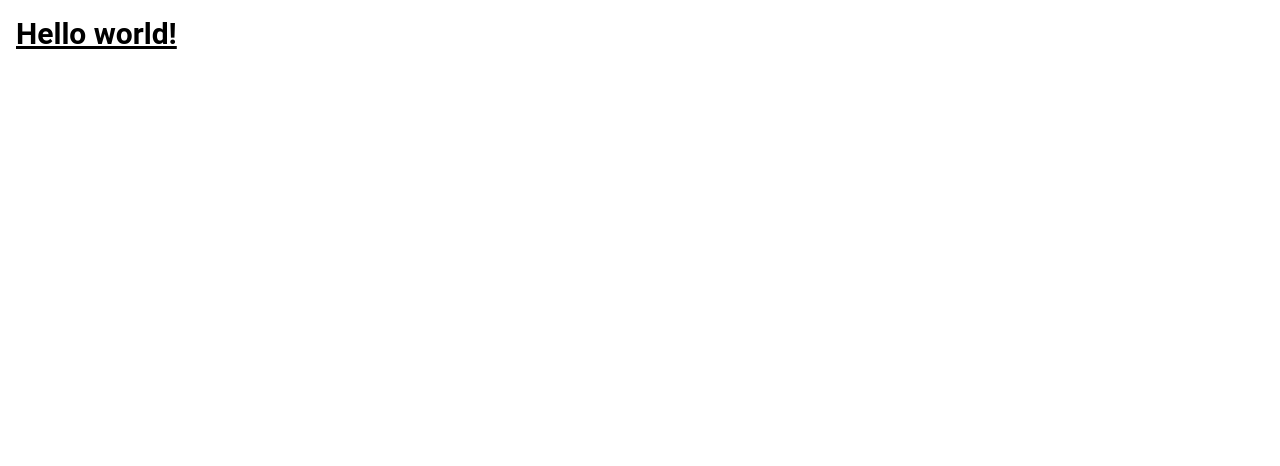
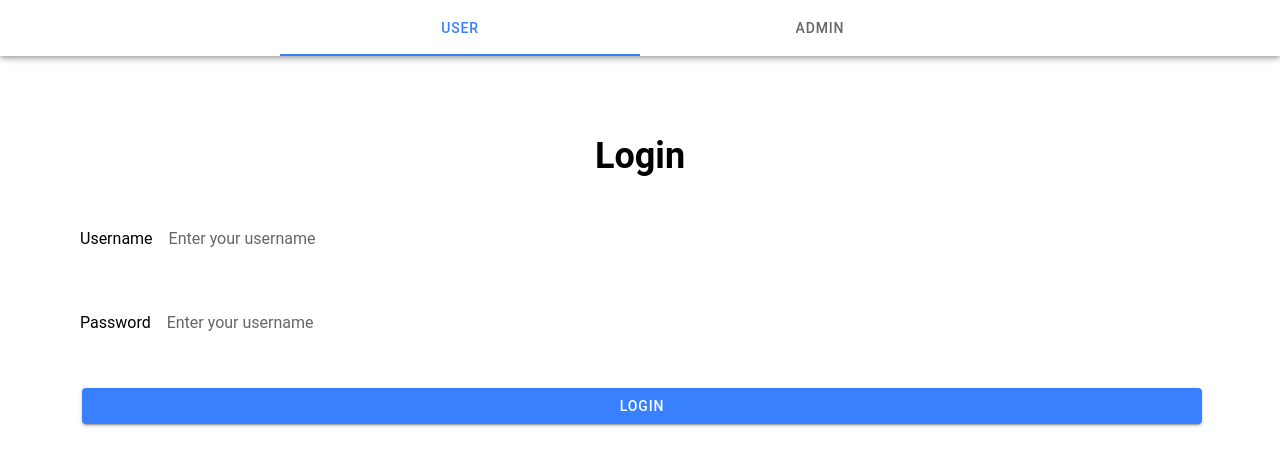
Before and after one commit to dusklight00/twitter-approval-app, a React (Vite) app in the folder view/: page /login in a window 1280 px wide. Shown: the top 466 px of the page. Built offline with nearby package versions, Linux system fonts and the light colour scheme.

Commit message:
login page complete

```diff
--- a/view/src/Login.tsx
+++ b/view/src/Login.tsx
@@ -1,10 +1,43 @@
-import { IonContent } from "@ionic/react";
+import {
+  IonContent,
+  IonHeader,
+  IonLabel,
+  IonSegment,
+  IonSegmentButton,
+  IonTitle,
+  IonToolbar,
+  IonInput,
+  IonButton,
+} from "@ionic/react";
 
 const Login: React.FC = () => {
   return (
-    <IonContent className="ion-padding">
-      <h1 className="text-3xl font-bold underline text-red">Hello world!</h1>
-    </IonContent>
+    <div className="h-full">
+      <IonHeader>
+        <IonToolbar>
+          <IonSegment value="all">
+            <IonSegmentButton value="all">
+              <IonLabel>User</IonLabel>
+            </IonSegmentButton>
+            <IonSegmentButton value="favorites">
+              <IonLabel>Admin</IonLabel>
+            </IonSegmentButton>
+          </IonSegment>
+        </IonToolbar>
+      </IonHeader>
+      <IonContent className="h-full">
+        <div className="p-20 flex flex-col gap-10">
+          <h1 className="text-center text-4xl font-bold">Login</h1>
+          <IonInput label="Username" placeholder="Enter your username" />
+          <IonInput
+            label="Password"
+            type="password"
+            placeholder="Enter your username"
+          />
+          <IonButton className="w-full">Login</IonButton>
+        </div>
+      </IonContent>
+    </div>
   );
 };
 export default Login;
```
